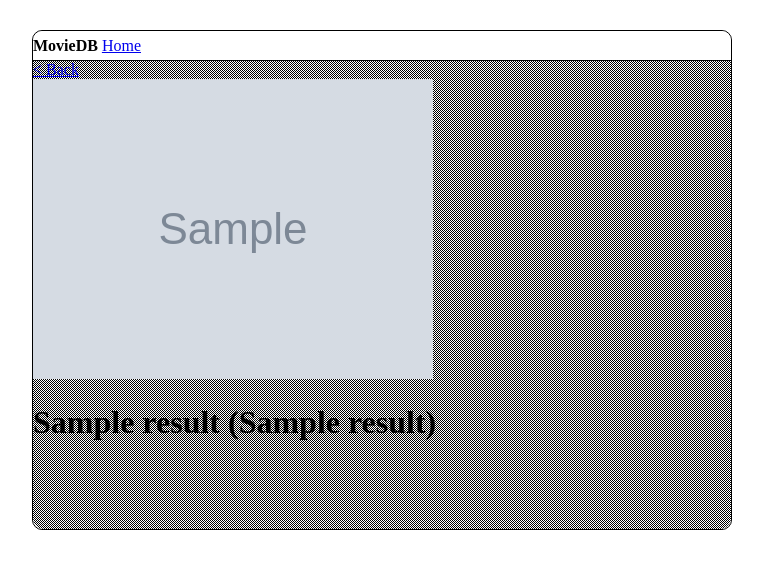
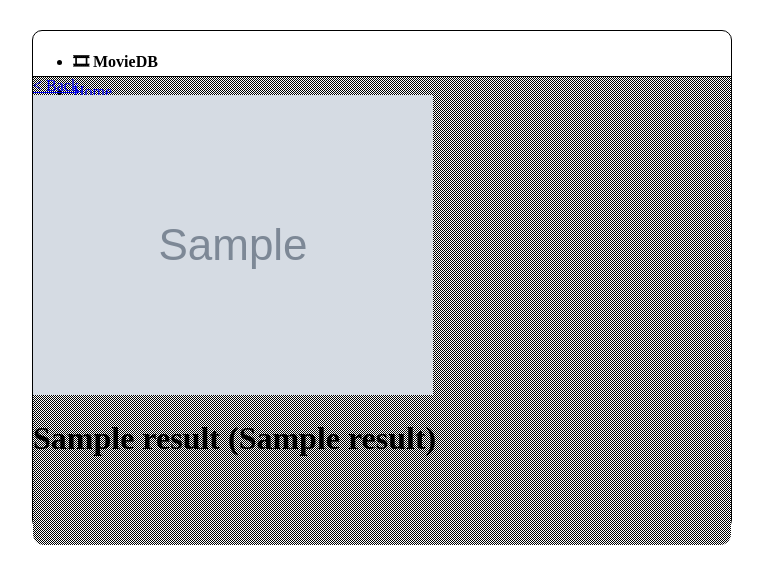
Before and after one commit to Starstaub/movies, a Flask app: template src/movies/site/app/templates/details.html in a window 1280 px wide. Shown: the top 584 px of the page, without its empty margins (258-1021 px from the left). Run offline with Flask 2, Linux system fonts and the light colour scheme; the template is opened without the code that fills it: most values are stand-ins (such as "Sample title", 1, 10 or a date in 2020); grey boxes marked "Sample" are stand-in pictures.

Commit message:
Changed navigation bar (menu)

```diff
--- a/src/movies/site/app/templates/base.html
+++ b/src/movies/site/app/templates/base.html
@@ -12,8 +12,10 @@
 <body>
 
 <header>
-    <strong>MovieDB</strong>
-    <a href="{{ url_for('index') }}">Home</a>
+    <ul>
+        <li><strong>&#127902; MovieDB</strong></li>
+        <li><a href="{{ url_for('index') }}" class="header_link">Home</a></li>
+    </ul>
 </header>
 
 {% block content %}
```
